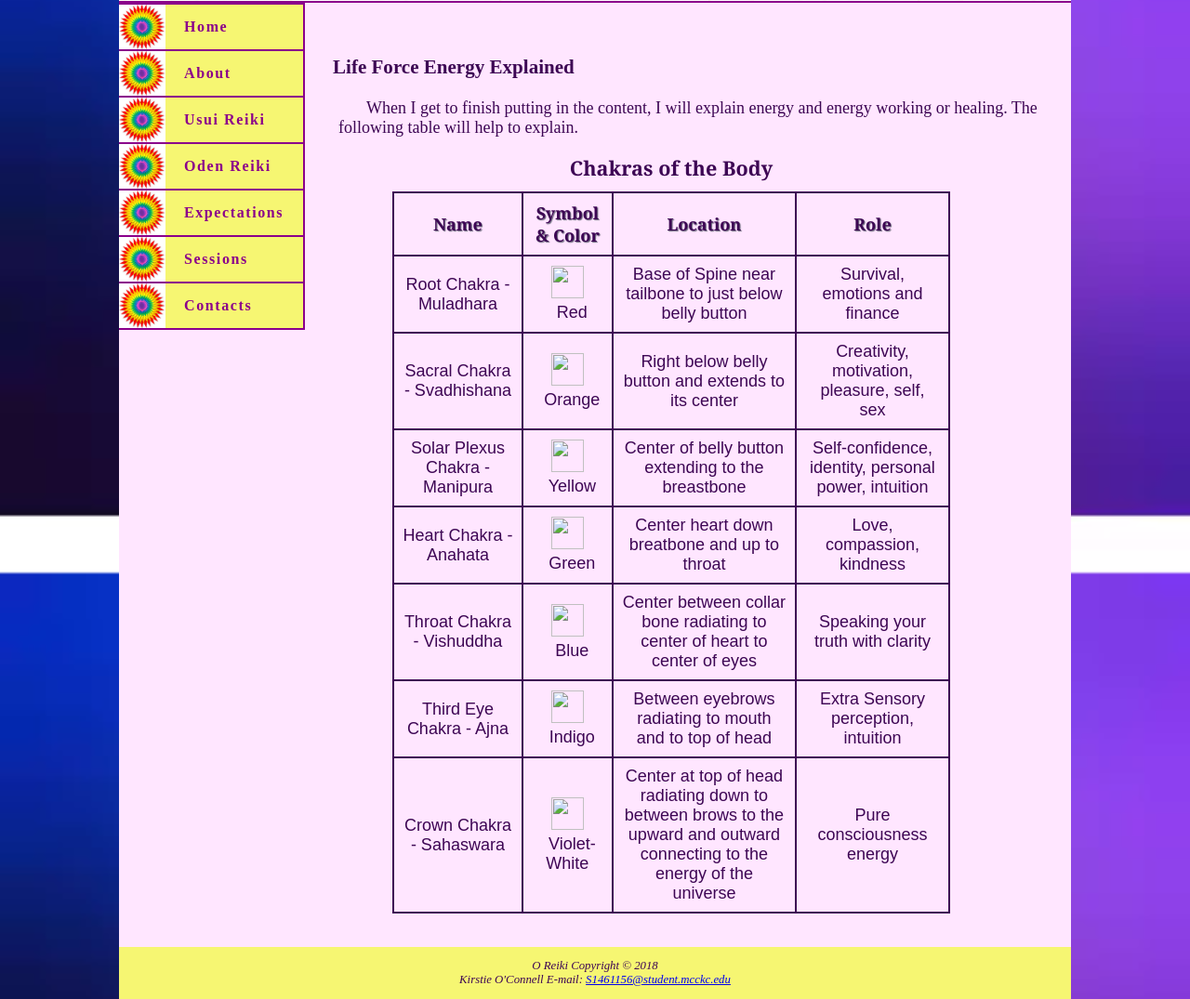
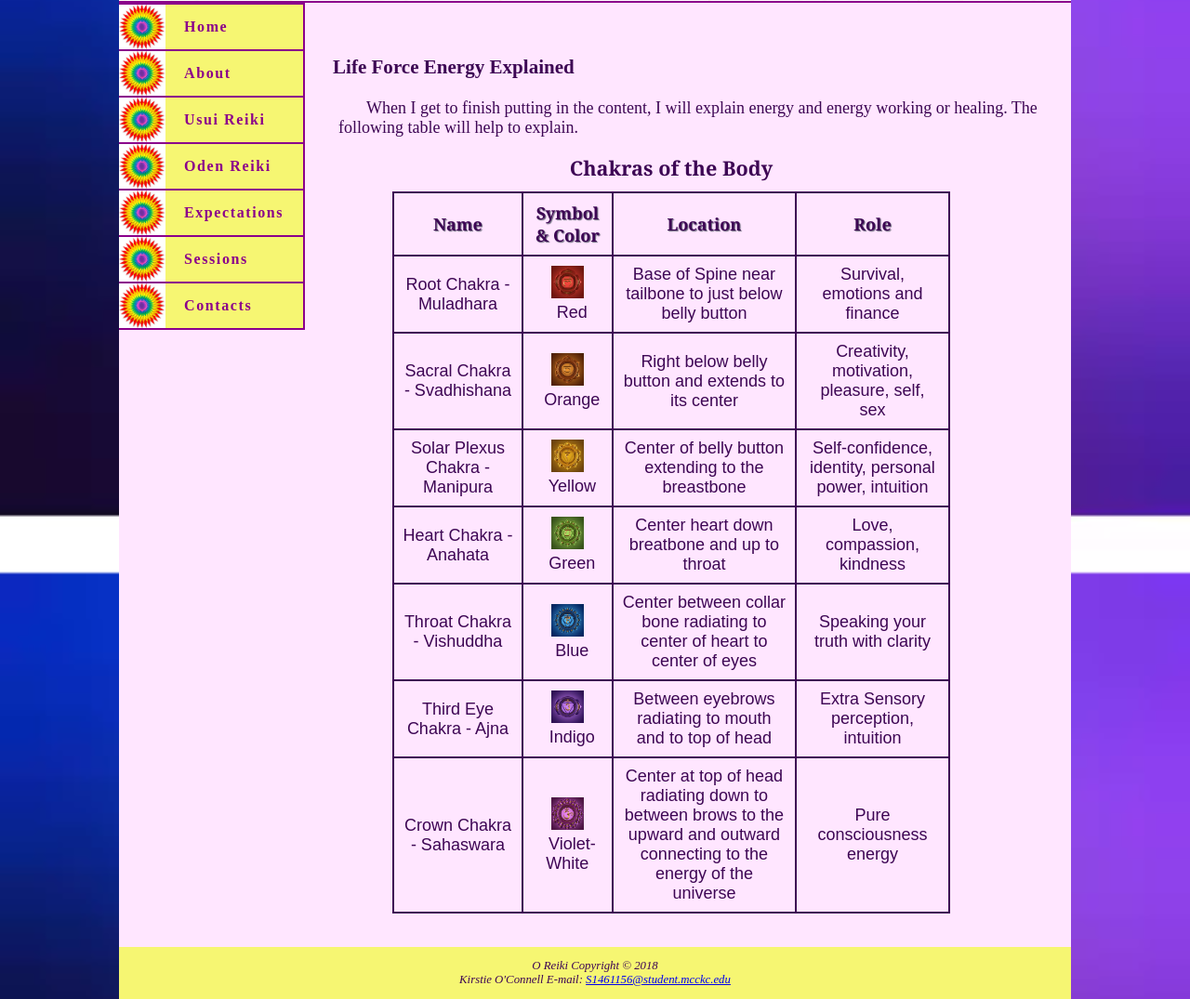
Before and after one commit to kylo2212/Milestone-5-OReiki-, a plain HTML site: page about.html in a window 1280 px wide. Shown: the part 245-1320 px from the top of the page at 93% size. Drawn offline with Linux system fonts and the light colour scheme.

Commit message:
Update about.html

```diff
--- a/about.html
+++ b/about.html
@@ -40,43 +40,43 @@
 	</tr>
 	<tr>
 	<td>Root Chakra - Muladhara</td>
-	<td><img src="chakraIMG/root_Chakra-thumb.jpg">&nbsp;&nbsp;Red</td>
+	<td><img src="root_Chakra-thumb.jpg">&nbsp;&nbsp;Red</td>
 	<td>Base of Spine near tailbone to just below belly button</td>
 	<td>Survival, emotions and finance</td>
 	</tr>
 	<tr>
 	<td>Sacral Chakra - Svadhishana</td>
-	<td><img src="chakraIMG/sacral_Chakra-thumb.jpg">&nbsp;&nbsp;Orange</td>
+	<td><img src="sacral_Chakra-thumb.jpg">&nbsp;&nbsp;Orange</td>
 	<td>Right below belly button and extends to its center</td>
 	<td>Creativity, motivation, pleasure, self, sex</td>
 	</tr>
 	<tr>
 	<td>Solar Plexus Chakra - Manipura</td>
-	<td><img src="chakraIMG/solar_plexus_Chakra-thumb.jpg">&nbsp;&nbsp;Yellow</td>
+	<td><img src="solar_plexus_Chakra-thumb.jpg">&nbsp;&nbsp;Yellow</td>
 	<td>Center of belly button extending to the breastbone</td>
 	<td>Self-confidence, identity, personal power, intuition</td>
 	</tr>
 	<tr>
 	<td>Heart Chakra - Anahata</td>
-	<td><img src="chakraIMG/heart_Chakra-thumb.jpg">&nbsp;&nbsp;Green</td>
+	<td><img src="heart_Chakra-thumb.jpg">&nbsp;&nbsp;Green</td>
 	<td>Center heart down breatbone and up to throat</td>
 	<td>Love, compassion, kindness</td>
 	</tr>
 	<tr>
 	<td>Throat Chakra - Vishuddha</td>
-	<td><img src="chakraIMG/throat_Chakra-thumb.jpg">&nbsp;&nbsp;Blue</td>
+	<td><img src="throat_Chakra-thumb.jpg">&nbsp;&nbsp;Blue</td>
 	<td>Center between collar bone radiating to center of heart to center of eyes</td>
 	<td>Speaking your truth with clarity</td>
 	</tr>
 	<tr>
 	<td>Third Eye Chakra - Ajna</td>
-	<td><img src="chakraIMG/3rd_eye_Chakra-thumb.jpg">&nbsp;&nbsp;Indigo</td>
+	<td><img src="3rd_eye_Chakra-thumb.jpg">&nbsp;&nbsp;Indigo</td>
 	<td>Between eyebrows radiating to mouth and to top of head</td>
 	<td>Extra Sensory perception, intuition</td>
 	</tr>
 	<tr>
 	<td>Crown Chakra - Sahaswara</td>
-	<td><img src="chakraIMG/Crown_Chakra-thumb.jpg">&nbsp;&nbsp;Violet-White</td>
+	<td><img src="Crown_Chakra-thumb.jpg">&nbsp;&nbsp;Violet-White</td>
 	<td>Center at top of head radiating down to between brows to the upward and outward connecting to the energy of the universe</td>
 	<td>Pure consciousness energy</td>
 	</tr>
```
